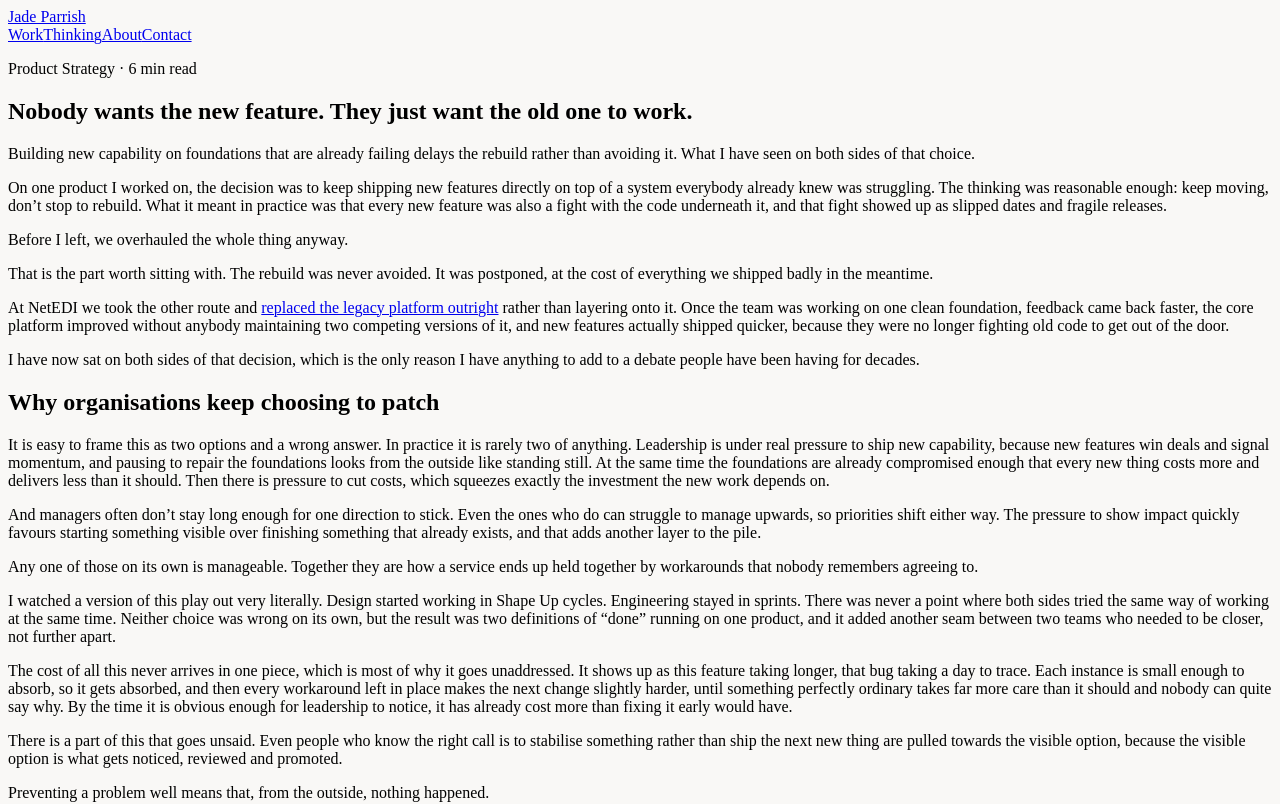
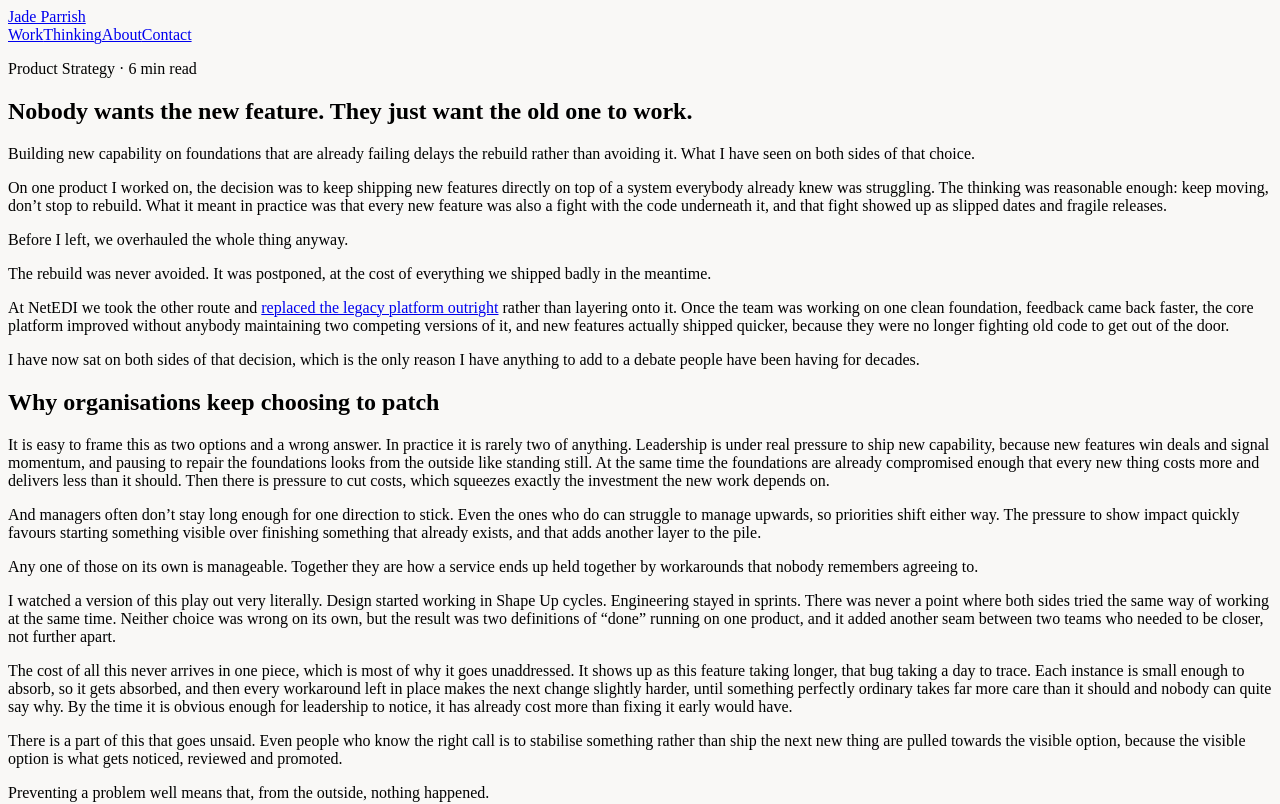
Before and after one commit to jadeparrish/portfolio, a Next.js app: page /thinking/legacy in a window 1280 px wide. Shown: the top 804 px of the page. Built offline with nearby package versions, Linux system fonts and the light colour scheme.

Commit message:
Update page.js

```diff
--- a/app/thinking/legacy/page.js
+++ b/app/thinking/legacy/page.js
@@ -45,8 +45,8 @@ export default function LegacyArticle() {
             Before I left, we overhauled the whole thing anyway.
           </p>
           <p>
-            That is the part worth sitting with. The rebuild was never avoided. It was
-            postponed, at the cost of everything we shipped badly in the meantime.
+            The rebuild was never avoided. It was postponed, at the cost of everything we
+            shipped badly in the meantime.
           </p>
         </ArticleBlock>
 
```
